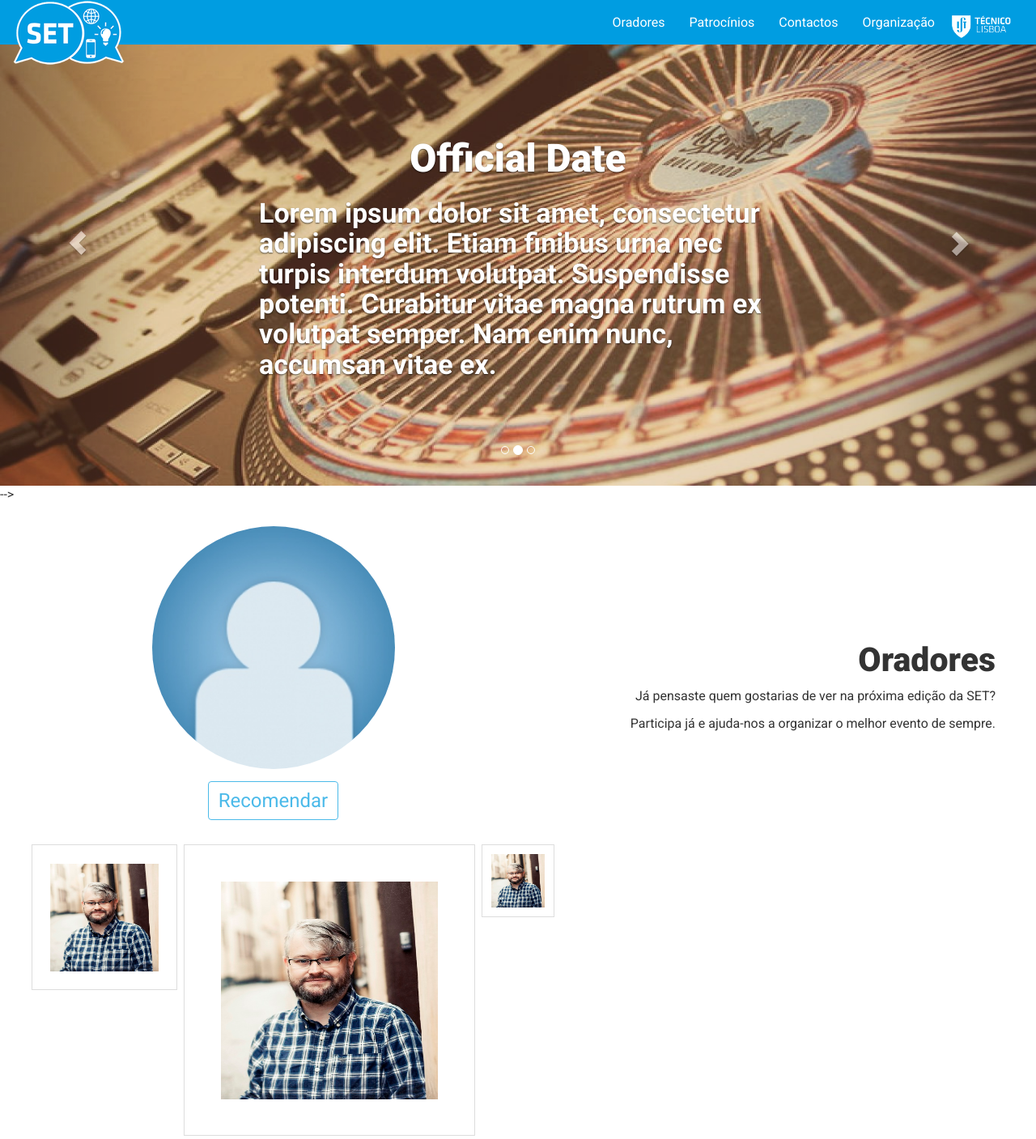
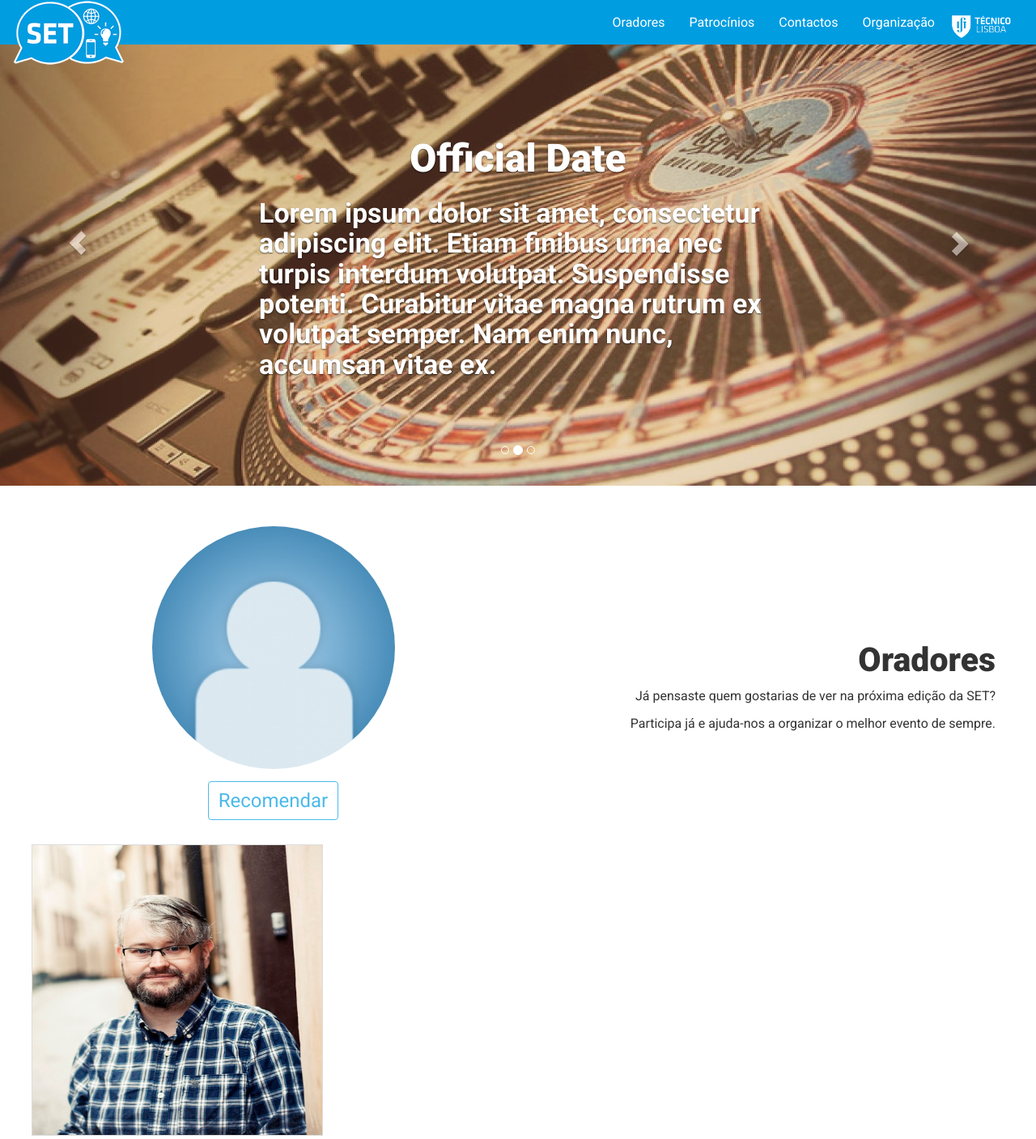
Before and after one commit to Lage2/set2015, a PHP site: page / in a window 1280 px wide. Shown: the top 1407 px of the page at 81% size. Run offline with PHP 8.4, Linux system fonts and the light colour scheme; some libraries are stand-ins or nearby versions.

Commit message:
minor layout mods

```diff
--- a/index.html
+++ b/index.html
@@ -113,7 +113,6 @@
 			            </div>
           			</div>
 				</div>
-				-->
 			</div>
 			<a class="left carousel-control" href="#jumbo-carousel" role="button" data-slide="prev">
 				<span class="glyphicon glyphicon-chevron-left"></span>
@@ -144,18 +143,6 @@
 			</div>
 
 			<div class="row">
-				<div title="Click to flip" class="orador">
-				    <div class="oradorFlip">
-				        <img alt="More about google" src="./img/speakers/JohanAndersson_StudioManager_ParadoxDevelopmentStudio_1.jpg">
-				    </div>
-
-				    <div class="oradorData">
-				        <div class="oradorDescription">
-				            The company that redefined grand strategy
-				        </div>
-				    </div>
-				</div>
-
 				<div title="Click to flip" class="oradorLarge">
 				    <div class="oradorFlip">
 				        <img alt="More about google" src="./img/speakers/JohanAndersson_StudioManager_ParadoxDevelopmentStudio_1.jpg">
@@ -167,8 +154,9 @@
 				        </div>
 				    </div>
 				</div>
-
-				<div title="Click to flip" class="oradorSmall">
+			</div>
+			<div class="row">
+				<div title="Click to flip" class="oradorLarge pull-right">
 				    <div class="oradorFlip">
 				        <img alt="More about google" src="./img/speakers/JohanAndersson_StudioManager_ParadoxDevelopmentStudio_1.jpg">
 				    </div>
--- a/js/oradorFlipScript.js
+++ b/js/oradorFlipScript.js
@@ -14,7 +14,7 @@ $(document).ready(function(){
         if(elem.data('flipped')){}
         else
         {
-            elem.fadeTo("fast", 0.2);
+            elem.stop(true,true).fadeTo("fast", 0.2);
             elem.siblings('.oradorData').slideToggle(1500);
             elem.data("flipped",true);
         }
@@ -27,8 +27,8 @@ $(document).ready(function(){
         var elem = $(this);
 
             if(elem.data('flipped')){
-                elem.fadeTo(1000, 1.0);
-                elem.siblings('.oradorData').slideToggle(1000);
+                elem.stop(true,true).fadeTo(1000, 1.0);
+                elem.siblings('.oradorData').slideToggle(1000, function(){ var x = $(this); x.clearQueue(); });
                 elem.data("flipped",false);
             }
         });
--- a/less/set.less
+++ b/less/set.less
@@ -359,8 +359,8 @@ footer{
 }
 
 .oradorSmall{
-    width:90px;
-    height:90px;
+    width:270px;
+    height:270px;
     float:left;
     margin:4px;
     font-color: #FFF;
@@ -405,11 +405,10 @@ footer{
 .oradorFlip img{
     /* Centering the logo image in the middle of the .oradorFlip div */
     position:absolute;
-    width:75%;
-    height:75%;
-    top:50%;
-    left:50%;
-    margin: -37.5% 0 0 -37.5%;
+    width:100%;
+    height:100%;
+    top:0%;
+    left:0%;
     z-index:1002;
 }
 
```
Also changed, not shown: css/set.css.
